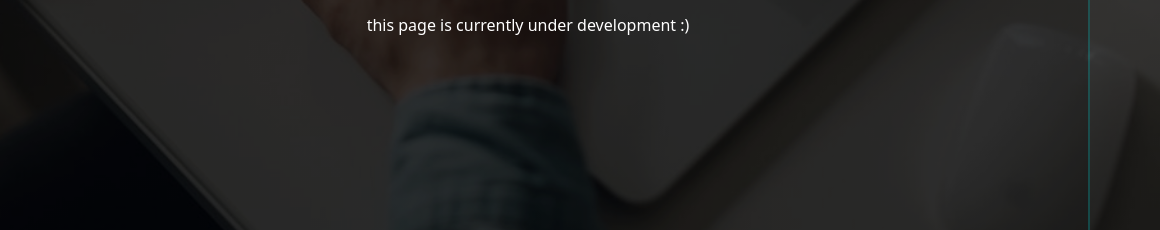
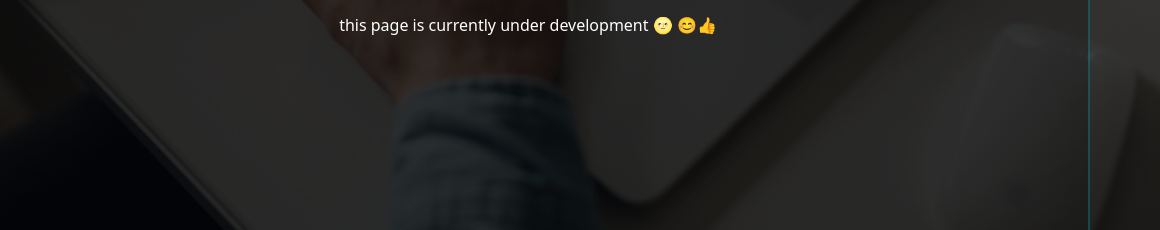
Before and after one commit to obinchu/ibrahim, a plain HTML site: page index.html in a window 1280 px wide. Shown: the part 482-712 px from the top of the page, 120-1280 px from the left. Drawn offline with Linux system fonts and the light colour scheme.

Commit message:
page
page under dev

```diff
--- a/index.html
+++ b/index.html
@@ -48,7 +48,7 @@
             <div class="hero-content d-flex flex-column ms-auto">
                 <p class="d-flex flex-column fs-3 text-center">Hello! I am <span class="display-2"
                         id="brand">Ibrahim</span>I am a web developer</p>
-                <p>this page is currently under development :)</p>
+                <p>this page is currently under development &#127773; &#128522;&#128077;</p>
             </div>
             <div class="radios d-flex flex-column ms-auto p-3">
             </div>
```
